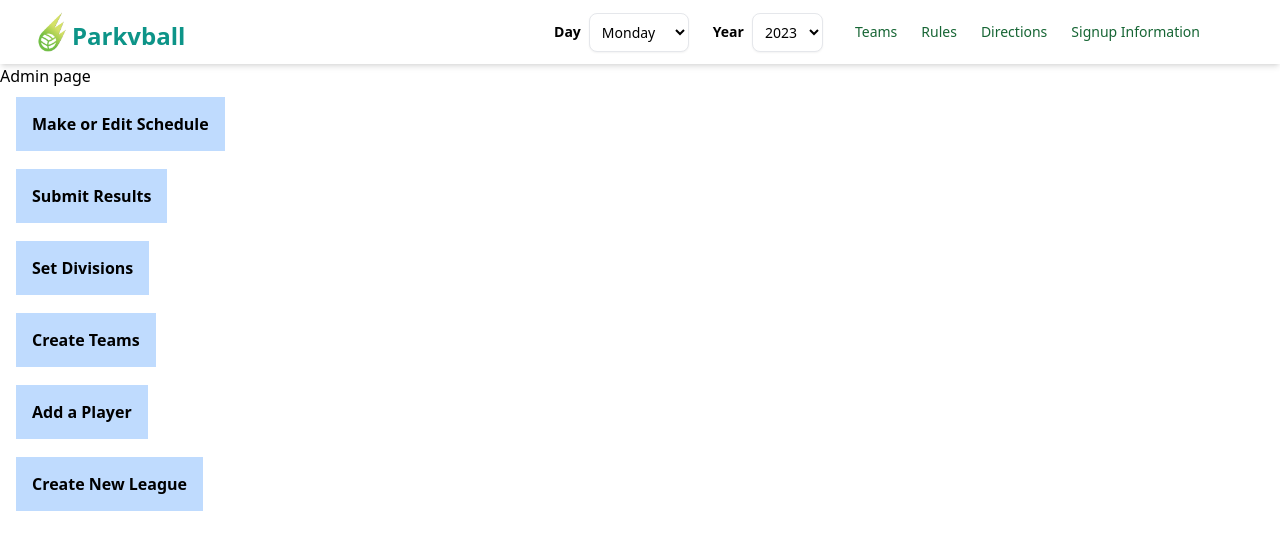
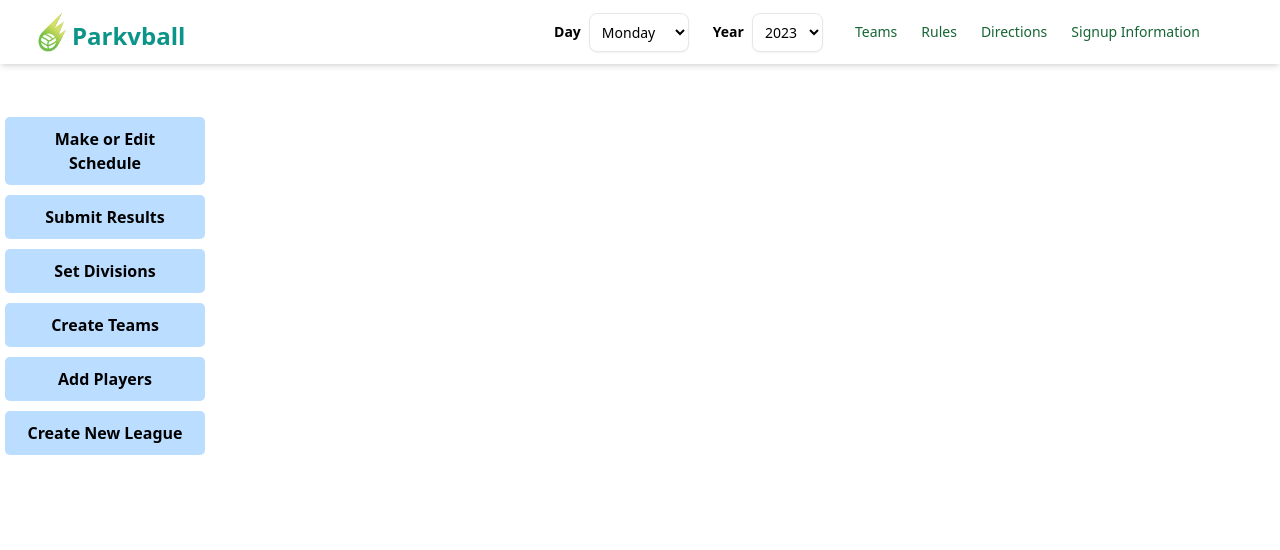
Before and after one commit to tumb/ParkVolleyball, a Next.js app: page /admin in a window 1280 px wide. Shown: the top 550 px of the page. Built offline with nearby package versions, Linux system fonts and the light colour scheme; no server answers; the database is empty.

Commit message:
Improved appearance by adjusting button sizes and spacing

```diff
--- a/pages/admin.tsx
+++ b/pages/admin.tsx
@@ -5,56 +5,64 @@
 export default function admin()
     {
     return (
+      <div>
+			<style>
+				{`
+          .link-button {
+            display: inline-block;
+            padding: 10px 20px; /* Adjust padding as needed */
+            margin: 5px ;
+            background-color: #BDF;
+            border: none;
+            text-decoration: none;
+            font-weight: bold;
+            color: #000;
+            border-radius: 5px;
+            width: 200px; /* Set the width as desired */
+            text-align: center;
+          }
+	  `}
+			</style>
     <div >
-        Admin page
         <br/>
       <div>
         <br/>
-        <Link className=" m-4 p-4 bg-blue-200 font-bold rounded-lgtext-green-800 transition hover:text-blue-800/75"
+        <Link className="link-button"
               href="/makeSchedule" >
                     Make or Edit Schedule
         </Link>
       </div>
-      <br/>
       <div>
-        <br/>
-        <Link className=" m-4 p-4 bg-blue-200 font-bold rounded-lgtext-green-800 transition hover:text-blue-800/75"
+        <Link className="link-button"
               href="/submitResults" >
                     Submit Results
         </Link>
       </div>
-      <br/>
       <div>
-        <br/>
-        <Link className=" m-4 p-4 bg-blue-200 font-bold rounded-lgtext-green-800 transition hover:text-blue-800/75"
+        <Link className="link-button"
               href="/setDivisions" >
                     Set Divisions
         </Link>
       </div>
-      <br/>
       <div>
-        <br/>
-        <Link className=" m-4 p-4 bg-blue-200 font-bold rounded-lgtext-green-800 transition hover:text-blue-800/75"
+        <Link className="link-button"
               href="/addTeam" >
                     Create Teams
         </Link>
       </div>
-      <br/>
       <div>
-        <br/>
-        <Link className=" m-4 p-4 bg-blue-200 font-bold rounded-lgtext-green-800 transition hover:text-blue-800/75"
+        <Link className="link-button"
               href="/addPlayer" >
-                    Add a Player
+                    Add Players
         </Link>
       </div>
-      <br/>
       <div>
-        <br/>
-        <Link className=" m-4 p-4 bg-blue-200 font-bold rounded-lgtext-green-800 transition hover:text-blue-800/75"
+        <Link className="link-button"
               href="/addLeague" >
                     Create New League
         </Link>
       </div>
     </div>
+    </div>
   );
 }
--- a/pages/setDivisions.tsx
+++ b/pages/setDivisions.tsx
@@ -367,6 +367,7 @@
 				</div>
 			</div>
 			<div id="Status">
+				<br/>
 				<div id="errorDiv">{errorMessage}</div>
 				<div id="warningDiv">{warningMessage}</div>
 				<div id="successDiv">{successMessage}</div>
```
